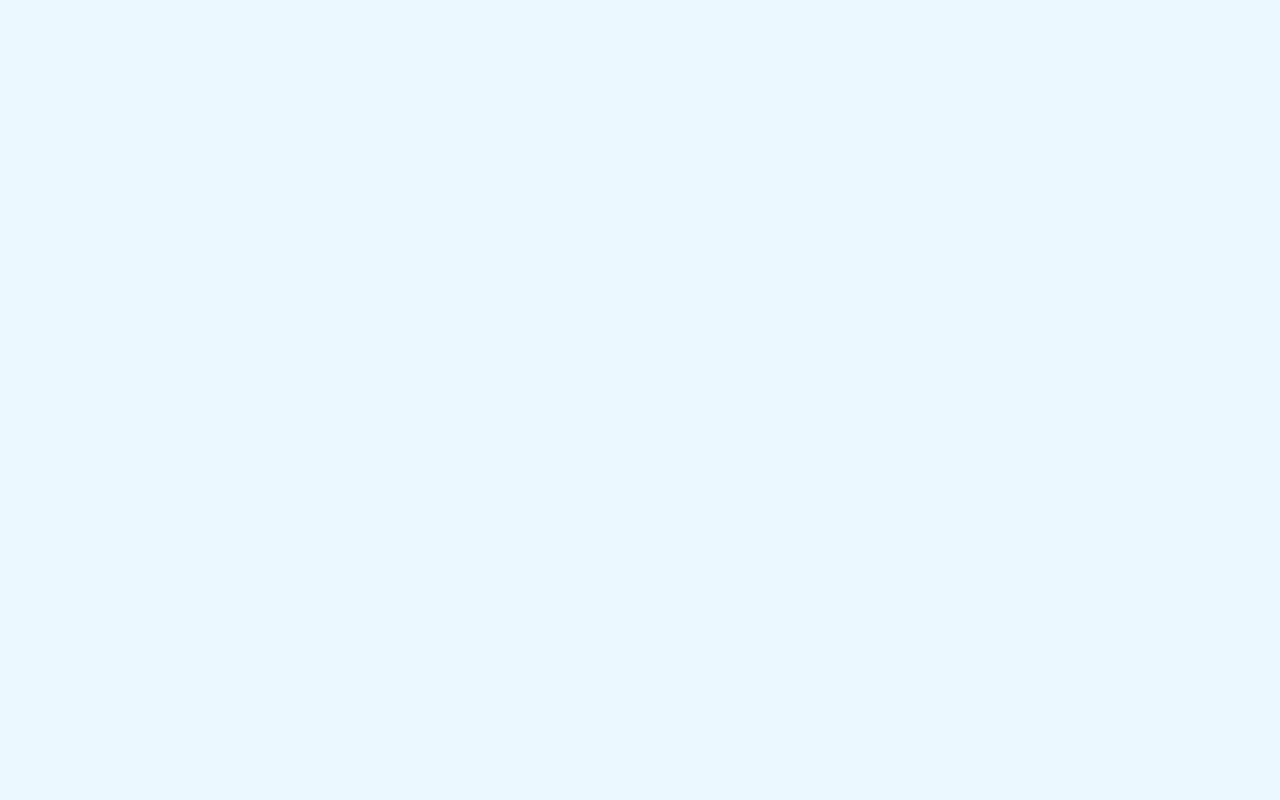
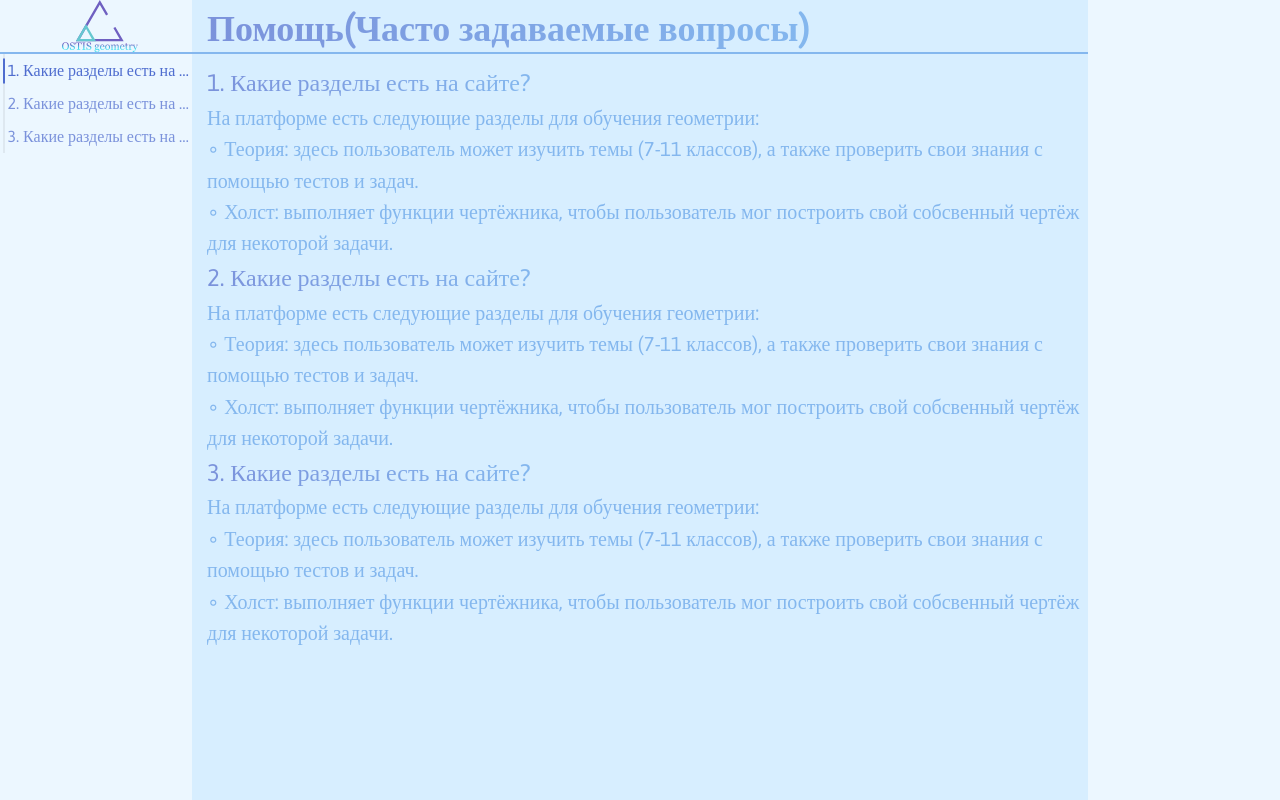
Before and after one commit to maximchernyavski/OSTIS-geometry-test, a React (Create React App) app: page /help in a window 1280 px wide. Before the commit this address had no page. Built offline with nearby package versions, Linux system fonts and the light colour scheme.

Commit message:
Added help(FAQ) page

```diff
--- a/src/App.css
+++ b/src/App.css
@@ -13,6 +13,14 @@
 .header-logo {
   height: 100%;
   margin-left: 4%;
+}
+
+.logo-box {
+  width: 100%;
+  height: 6.5%;
+  display: flex;
+  align-items: center;
+  justify-content: center;
 }
 
 .logo {
--- a/src/App.js
+++ b/src/App.js
@@ -8,6 +8,7 @@ import SeventhGradeTTP from './pages/theory-tests-problems/seventh-grade/seventh
 import Profile from './pages/profile/profile';
 import Authorization from './pages/authorization/authorization';
 import Home from './pages/home/home';
+import Help from './pages/help/help'
 
 function App() {
   return (
@@ -44,6 +45,7 @@ function App() {
             <Route path='/' element={<Authorization />} />
             <Route path='/home' element={<Home />} />
             <Route path='/profile' element={<Profile />} />
+            <Route path='/help' element={<Help />} />
             <Route path='/seven-grade-tests-theory-problems'>
               <Route path='' element={<SeventhGradeTTP />} />
               <Route path='test1' element={<Test1 />} />
--- /dev/null
+++ b/src/pages/help/help.jsx
@@ -0,0 +1,81 @@
+import { React, useRef } from 'react';
+import { Typography, Anchor } from 'antd'
+import Logo from '../../media/OSTIS-geometry.svg'
+import { useNavigate } from 'react-router';
+
+const { Text } = Typography
+
+function Help() {
+    const navigate = useNavigate()
+    const anchorTargetContainer = useRef()
+
+    const navigationMenuItems = [
+        {
+            key: '1',
+            title: '1. Какие разделы есть на платформе?',
+            href: '#ref1',
+        },
+        {
+            key: '2',
+            title: '2. Какие разделы есть на платформе?',
+            href: '#ref2',
+        },
+        {
+            key: '3',
+            title: '3. Какие разделы есть на платформе?',
+            href: '#ref3',
+        },
+    ];
+
+    return (
+        <div style={{width: '100%', height: '100%', display: 'flex', overflowY: 'hidden', overflowX: 'hidden'}}>
+            <div className='side-column'>
+                <div className='logo-box' style={{borderBottom: '2px solid #84B7EE'}}>
+                    <img src={Logo} alt='OSTIS-geometry' className='header-logo' style={{cursor: 'pointer'}} onClick={() => {navigate('/home')}} />
+                </div>
+                <div style={{width: '100%', marginLeft: '5px'}}>
+                <Anchor
+                        affix={false}
+                        items={navigationMenuItems}
+                        getContainer={ () => anchorTargetContainer.current }
+                    />
+                </div>
+            </div>
+            <div className='middle-column' style={{backgroundColor: '#D7EEFF'}}>
+                <div style={{width: '100%', height: '6.5%', borderBottom: '2px solid #84B7EE'}}>
+                    <Text strong className='gradient-text' style={{fontSize: '36px', marginLeft: '15px'}}>Помощь(Часто задаваемые вопросы)</Text>
+                </div>
+                <div ref={anchorTargetContainer} style={{width: '100%', overflowY: 'scroll', display: 'flex', flexDirection: 'column', marginLeft: '30px', marginTop: '10px'}}>
+                    <div id='ref1'>
+                        <Text className='gradient-text' style={{whiteSpace: 'break-spaces', fontSize: '24px'}}>
+                            {'1. Какие разделы есть на сайте?\n'}
+                        </Text>
+                        <Text className='plain-text !important' style={{whiteSpace: 'break-spaces', fontSize: '20px'}}>
+                            {`На платформе есть следующие разделы для обучения геометрии:\n∘ Теория: здесь пользователь может изучить темы (7-11 классов), а также проверить свои знания с помощью тестов и задач.\n∘ Холст: выполняет функции чертёжника, чтобы пользователь мог построить свой собсвенный чертёж для некоторой задачи.`}
+                        </Text>
+                    </div>
+
+                    <div id='ref2'>
+                        <Text className='gradient-text' style={{whiteSpace: 'break-spaces', fontSize: '24px'}}>
+                            {'2. Какие разделы есть на сайте?\n'}
+                        </Text>
+                        <Text className='plain-text !important' style={{whiteSpace: 'break-spaces', fontSize: '20px'}}>
+                            {`На платформе есть следующие разделы для обучения геометрии:\n∘ Теория: здесь пользователь может изучить темы (7-11 классов), а также проверить свои знания с помощью тестов и задач.\n∘ Холст: выполняет функции чертёжника, чтобы пользователь мог построить свой собсвенный чертёж для некоторой задачи.`}
+                        </Text>
+                    </div>
+
+                    <div id='ref3'>
+                        <Text className='gradient-text' style={{whiteSpace: 'break-spaces', fontSize: '24px'}}>
+                            {'3. Какие разделы есть на сайте?\n'}
+                        </Text>
+                        <Text className='plain-text !important' style={{whiteSpace: 'break-spaces', fontSize: '20px'}}>
+                            {`На платформе есть следующие разделы для обучения геометрии:\n∘ Теория: здесь пользователь может изучить темы (7-11 классов), а также проверить свои знания с помощью тестов и задач.\n∘ Холст: выполняет функции чертёжника, чтобы пользователь мог построить свой собсвенный чертёж для некоторой задачи.`}
+                        </Text>
+                    </div>
+                </div>
+            </div>
+        </div>
+    )
+}
+
+export default Help
--- a/src/pages/home/home.jsx
+++ b/src/pages/home/home.jsx
@@ -46,6 +46,7 @@ function Home () {
           label: (
             <Text strong className='plain-text' style={{fontSize: '16px'}}>Помощь</Text>
           ),
+          onClick: () => {navigate('/help')},
       },
       {
           key: '6',
--- a/src/pages/theory-tests-problems/seventh-grade/theory/theme1/theme1-theory.jsx
+++ b/src/pages/theory-tests-problems/seventh-grade/theory/theme1/theme1-theory.jsx
@@ -44,7 +44,7 @@ function Theme1 () {
     return (
         <div style={{width: '100%', height: '100%', display: 'flex', overflowX: 'hidden'}}>
             <div className='side-column' style={{backgroundColor: '#D7EEFF', borderRight: '1px solid #84B7EE'}}>
-                <div className='theory-logo-box'>
+                <div className='logo-box' style={{borderBottom: '1px solid #84B7EE'}}>
                     <img src={Logo} alt='OSTIS-geometry logo' className='header-logo' style={{cursor: 'pointer'}} onClick={(() => {navigate('/home')})}></img>
                 </div>
                 <div style={{width: '100%', marginLeft: '5px'}}>
--- a/src/pages/theory-tests-problems/theory-tests-problems.css
+++ b/src/pages/theory-tests-problems/theory-tests-problems.css
@@ -25,15 +25,6 @@
     border: 1px solid #84B7EE;
     border-radius: 10px;
     margin-bottom: 10px;
-}
-
-.theory-logo-box {
-    width: 100%;
-    height: 6.5%;
-    display: flex;
-    align-items: center;
-    justify-content: center;
-    border-bottom: 1px solid #84B7EE;
 }
 
 .theory-block-box {
```
